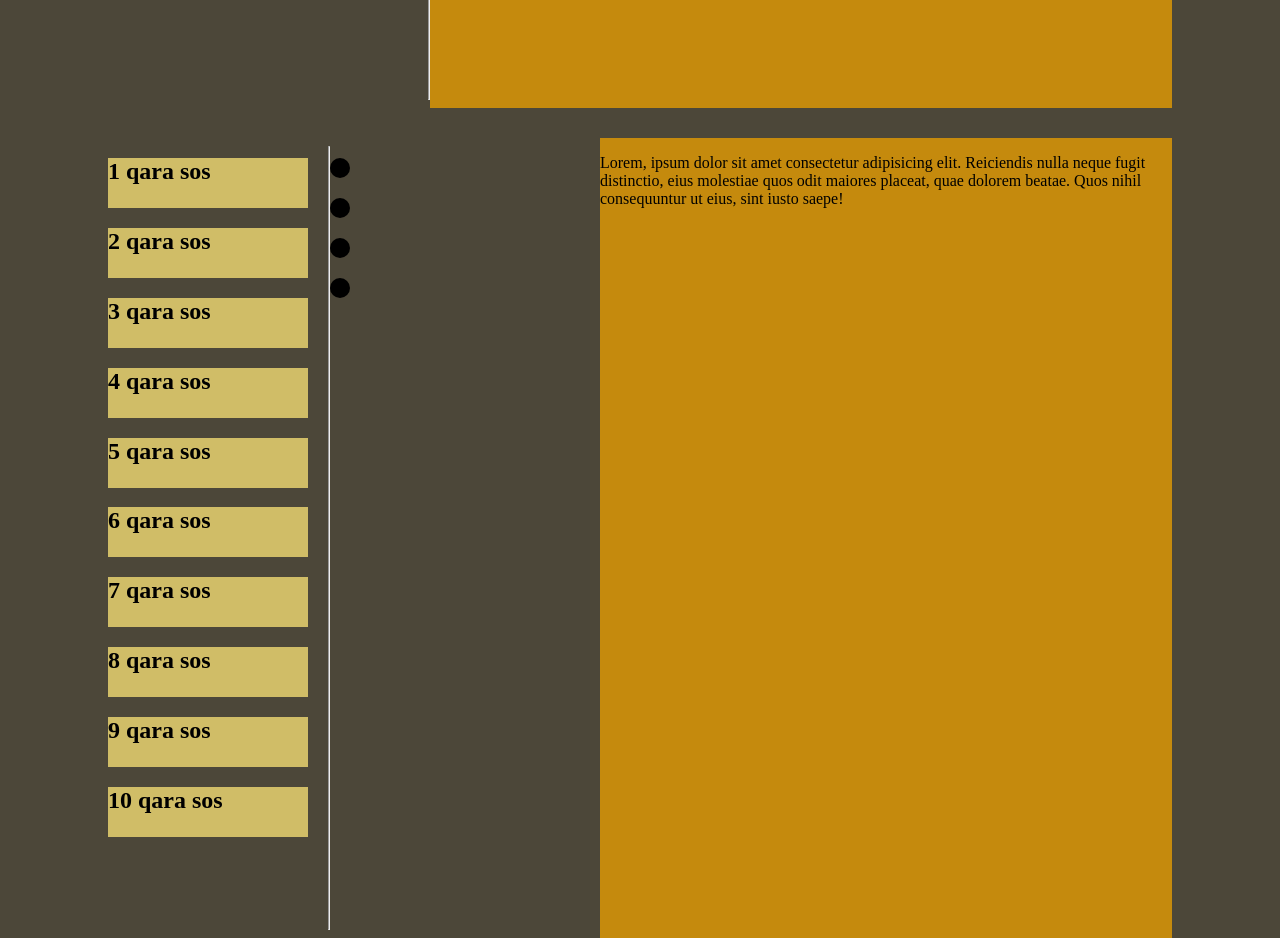
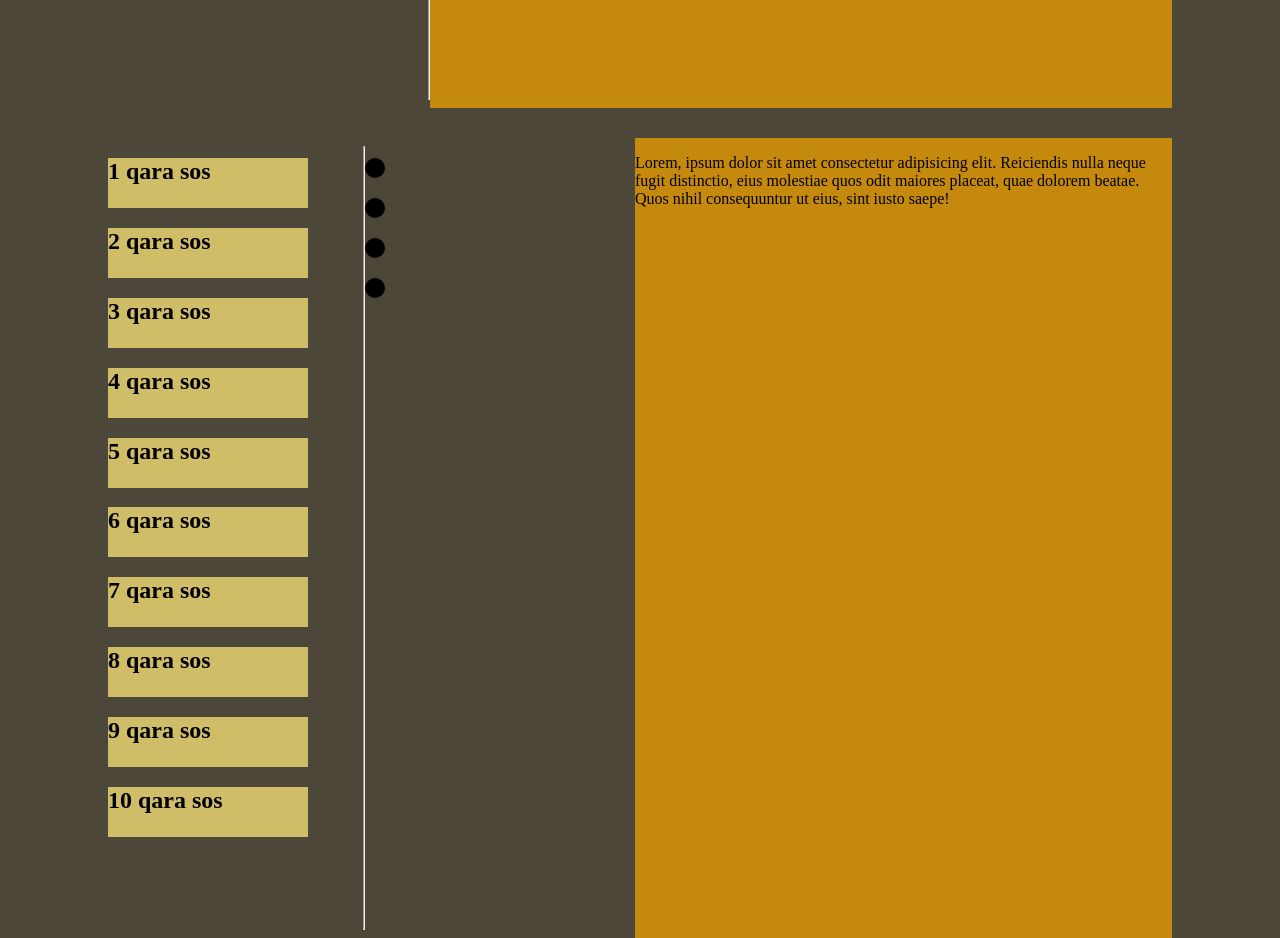
Before and after one commit to kelhuh1-rgb/abai, a plain HTML site: page Index.html in a window 1280 px wide. Shown: the part 1380-2318 px from the top of the page. Drawn offline with Linux system fonts and the light colour scheme.

Commit message:
Update style.CSS

```diff
--- a/style.CSS
+++ b/style.CSS
@@ -53,6 +53,9 @@ hr{
     display: flex;
 }
 #bw{
+    height: 700px;
+    width: 350px;
+    overflow-y: scroll;
     flex-wrap: wrap;
     margin-left: 100px;
 }
```
